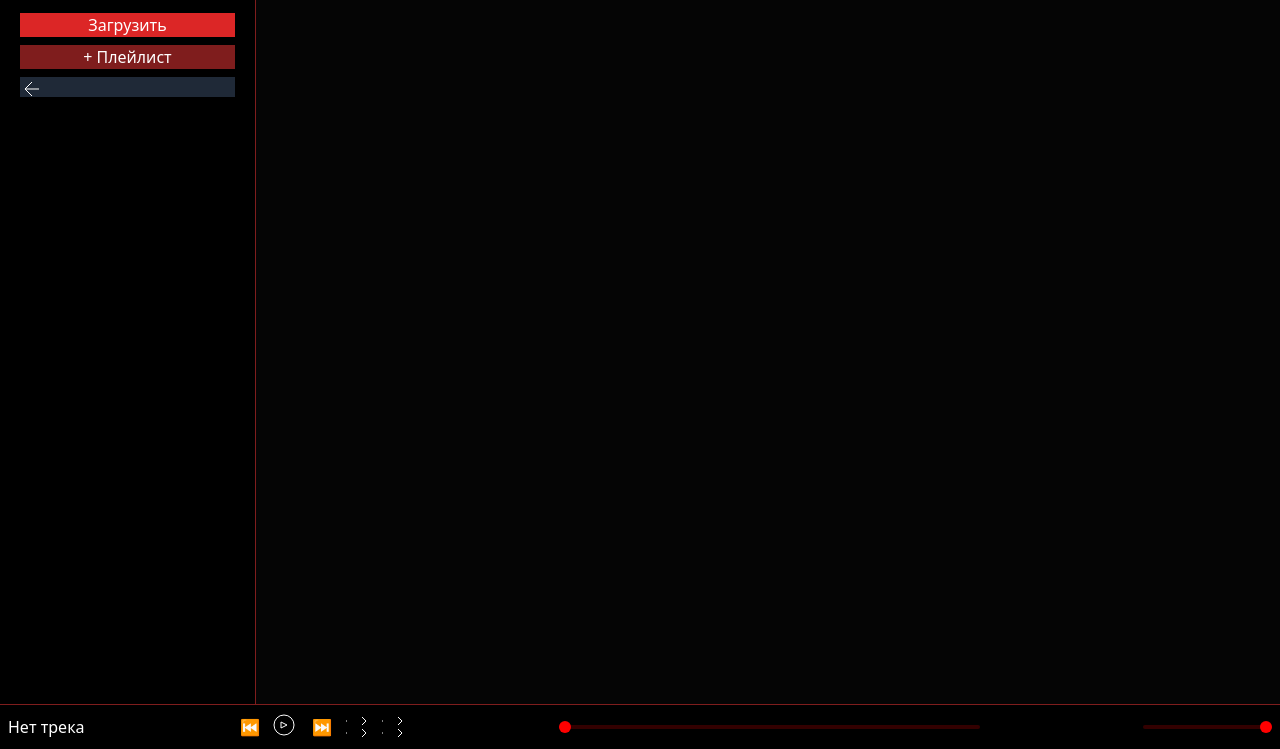
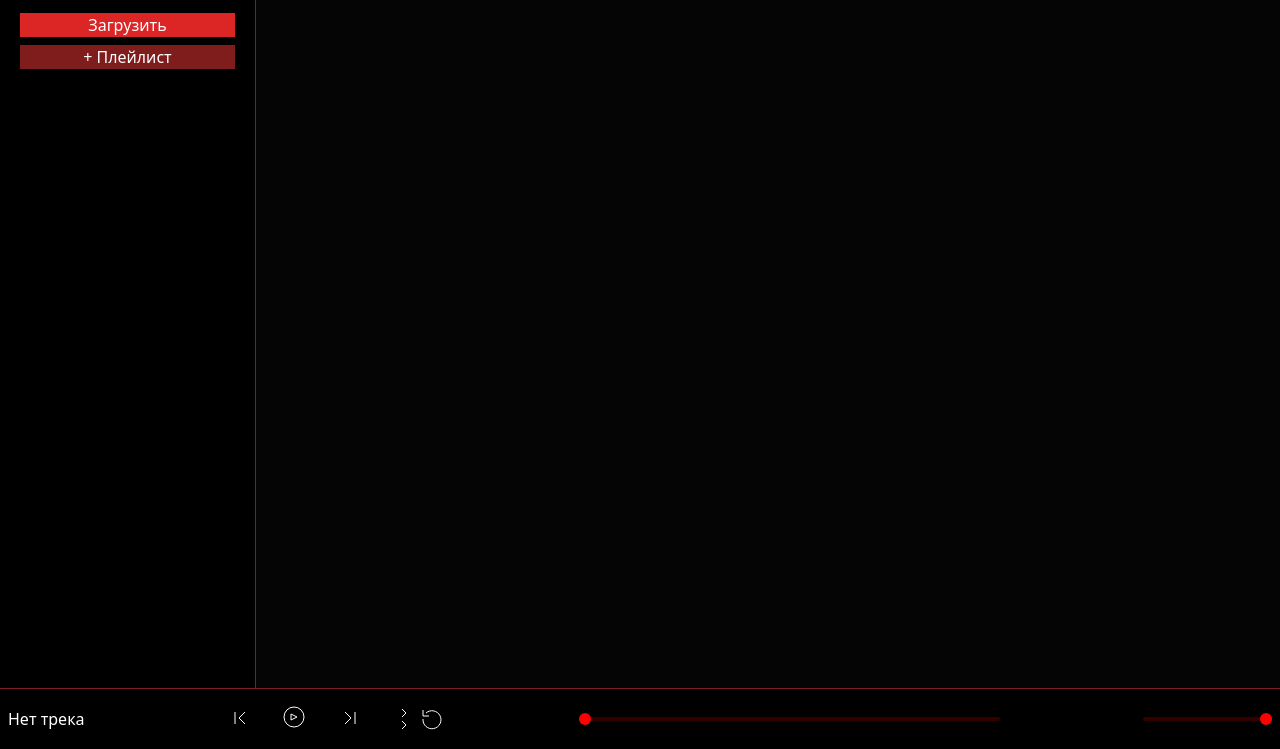
Before and after one commit to zxcDORA/trap-music, a plain HTML site: page index.html in a window 1280 px wide. Shown: the part 51-800 px from the top of the page. Drawn offline with nearby package versions, Linux system fonts and the light colour scheme.

Commit message:
Update index.html

```diff
--- a/index.html
+++ b/index.html
@@ -38,9 +38,9 @@
 <div id="now">Нет трека</div>
 
 <div class="flex gap-3">
-<button onclick="prev()">⏮</button>
-<button onclick="toggle()" id="playBtn"></button>
-<button onclick="next()">⏭</button>
+<button onclick="prev()" id="prevBtn" class="p-2"></button>
+<button onclick="toggle()" id="playBtn" class="p-2"></button>
+<button onclick="next()" id="nextBtn" class="p-2"></button>
 <button onclick="toggleShuffle()" id="shuffleBtn"></button>
 <button onclick="toggleRepeat()" id="repeatBtn"></button>
 </div>
@@ -69,13 +69,17 @@
 // SVG
 const playSVG=`<svg width="28" height="28" stroke="currentColor" fill="none"><circle cx="12" cy="12" r="10"/><path d="M9 9l6 3-6 3z"/></svg>`;
 const pauseSVG=`<svg width="28" height="28" stroke="currentColor" fill="none"><circle cx="12" cy="12" r="10"/><rect x="9" y="9" width="6" height="6"/></svg>`;
-const shuffleSVG=`<svg width="24" height="24" stroke="currentColor" fill="none"><path d="m18 14 4 4-4 4"/><path d="m18 2 4 4-4 4"/><path d="M2 18h1"/><path d="M2 6h1"/></svg>`;
-const repeatSVG=shuffleSVG;
+
+const prevSVG=`<svg width="26" height="26" stroke="currentColor" fill="none"><path d="m17 18-6-6 6-6"/><path d="M7 6v12"/></svg>`;
+const nextSVG=`<svg width="26" height="26" stroke="currentColor" fill="none"><path d="m7 18 6-6-6-6"/><path d="M17 6v12"/></svg>`;
+
+const shuffleSVG=`<svg width="24" height="24" stroke="currentColor" fill="none"><path d="m18 14 4 4-4 4"/><path d="m18 2 4 4-4 4"/></svg>`;
+const repeatSVG=`<svg width="24" height="24" stroke="currentColor" fill="none"><path d="M3 12a9 9 0 1 0 3-6"/><path d="M3 3v6h6"/></svg>`;
+
 const heartSVG=`<svg width="20" height="20" stroke="currentColor" fill="none"><path d="M2 9.5a5.5 5.5 0 0 1 9.5-3.6 5.5 5.5 0 0 1 9.5 3.6c0 2-1 3-2 4l-5 5-5-5c-1-1-2-2-2-4"/></svg>`;
-const plusSVG=`<svg width="20" height="20" stroke="currentColor" fill="none"><path d="M5 12h14"/><path d="M12 5v14"/></svg>`;
-const backSVG=`<svg width="20" height="20" stroke="currentColor" fill="none"><path d="m12 19-7-7 7-7"/><path d="M19 12H5"/></svg>`;
-const trashSVG=`<svg width="20" height="20" stroke="currentColor" fill="none"><path d="M3 6h18"/><path d="M8 6V4h8v2"/><path d="M19 6v14H5V6"/></svg>`;
 
+prevBtn.innerHTML=prevSVG;
+nextBtn.innerHTML=nextSVG;
 playBtn.innerHTML=playSVG;
 shuffleBtn.innerHTML=shuffleSVG;
 repeatBtn.innerHTML=repeatSVG;
```
